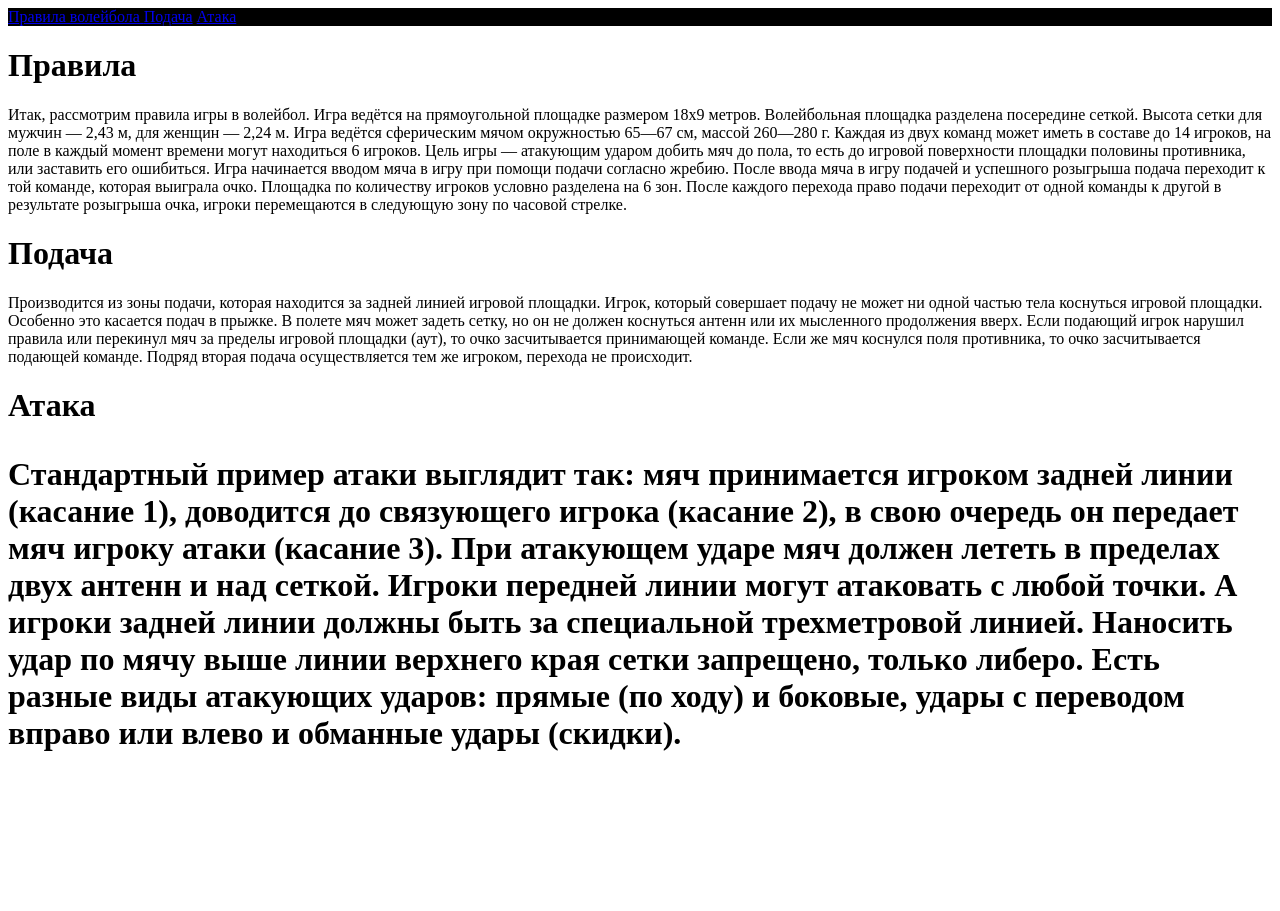
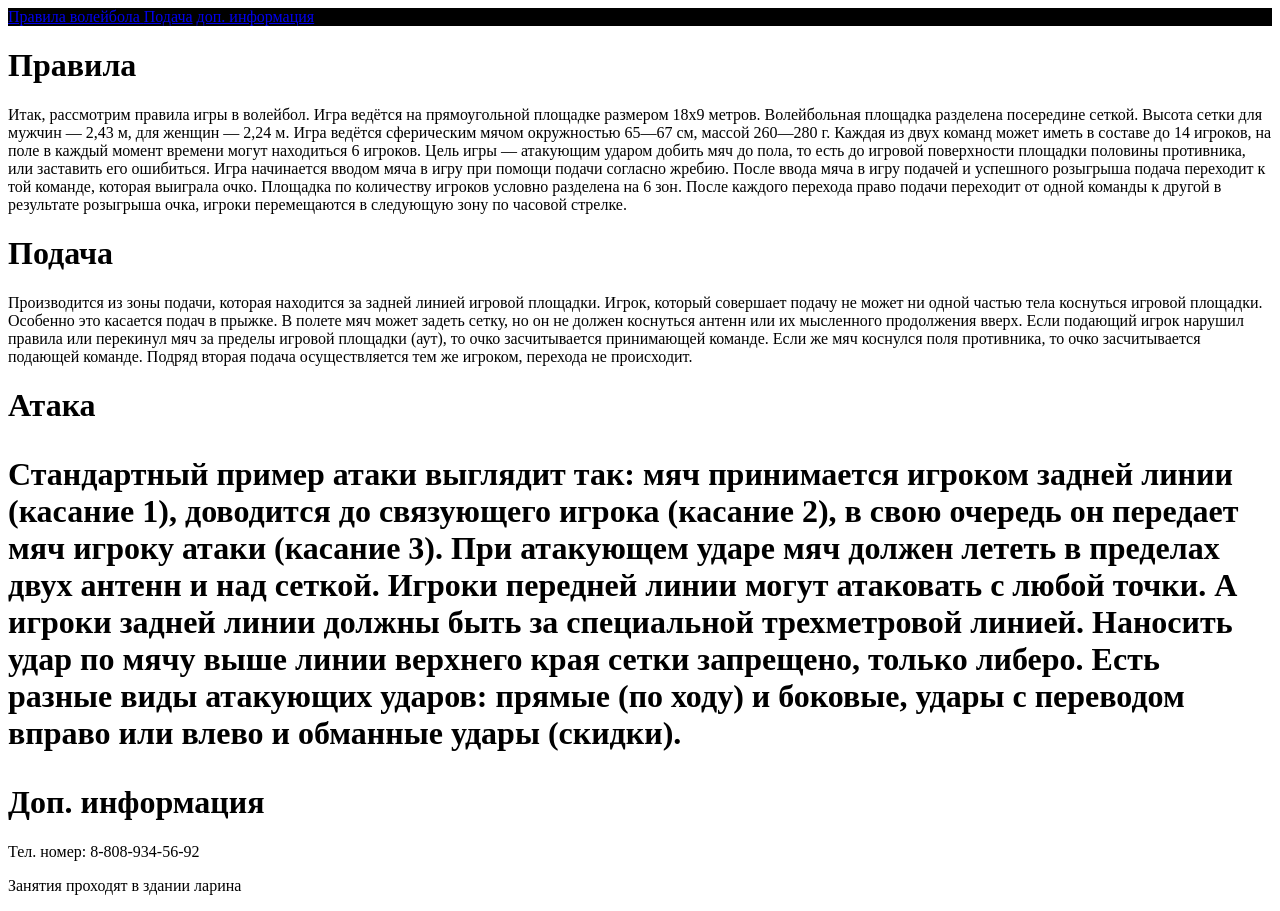
Before and after one commit to asemru/dtftuift, a plain HTML site: page index.html in a window 1280 px wide. Before the commit the page ends 800 px from the top, so only its background shows below. Drawn offline with Linux system fonts and the light colour scheme.

Commit message:
Update index.html

```diff
--- a/index.html
+++ b/index.html
@@ -6,7 +6,7 @@
  <header style="background-color: black; color-white">
     <a href="#ref"> Правила волейбола </a>
     <a href="#took">Подача</a>
-    <a href="#rum">Атака</a>
+    <a href="#rum">доп. информация</a>
  </header>
  <main>
    <h1 id="#ref">Правила</h1>
@@ -23,16 +23,16 @@
      Особенно это касается подач в прыжке. В полете мяч может задеть сетку, но он не должен коснуться антенн или их мысленного продолжения вверх.
      Если подающий игрок нарушил правила или перекинул мяч за пределы игровой площадки (аут), то очко засчитывается принимающей команде.
      Если же мяч коснулся поля противника, то очко засчитывается подающей команде. Подряд вторая подача осуществляется тем же игроком, перехода не происходит.</p>
-   <h1 id="#rum">Атака</a>
+   <h1>Атака</a>
    <p>Стандартный пример атаки выглядит так: мяч принимается игроком задней линии (касание 1), доводится до связующего игрока (касание 2),
     в свою очередь он передает мяч игроку атаки (касание 3). При атакующем ударе мяч должен лететь в пределах двух антенн и над сеткой.
      Игроки передней линии могут атаковать с любой точки. А игроки задней линии должны быть за специальной трехметровой линией.
      Наносить удар по мячу выше линии верхнего края сетки запрещено, только либеро.  Есть разные виды атакующих ударов: прямые (по ходу) и боковые,
      удары с переводом вправо или влево и обманные удары (скидки).</p>
  </main>
-
-
-
-
-
+ <footer id="#rum">
+   <h1> Доп. информация</h1>
+   <p> Тел. номер: 8-808-934-56-92</p>
+   <p> Занятия проходят в здании ларина</p>
+ </footer>
 </html>
```
